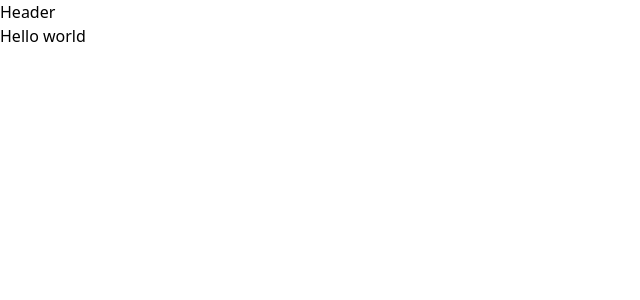
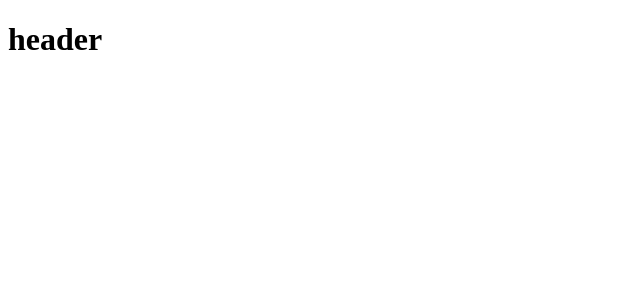
Before and after one commit to Jon-Felipe/EventsChamp, a React (Create React App) app in the folder client/: page / in a window 1280 px wide. Shown: the top 300 px of the page, without its empty margins (0-640 px from the left). Built offline with nearby package versions, Linux system fonts and the light colour scheme; the HTML template or start-up script is replaced by a standard one.

Commit message:
Removed Tailwind

```diff
--- a/client/package.json
+++ b/client/package.json
@@ -8,6 +8,7 @@
     "@testing-library/user-event": "^13.5.0",
     "react": "^18.2.0",
     "react-dom": "^18.2.0",
+    "react-icons": "^4.7.1",
     "react-scripts": "5.0.1",
     "web-vitals": "^2.1.4"
   },
@@ -34,8 +35,5 @@
       "last 1 firefox version",
       "last 1 safari version"
     ]
-  },
-  "devDependencies": {
-    "tailwindcss": "^3.2.4"
   }
 }
--- a/client/src/App.js
+++ b/client/src/App.js
@@ -7,7 +7,6 @@ function App() {
   return (
     <div>
       <Header />
-      <h1>Hello world</h1>
     </div>
   );
 }
--- a/client/src/components/Header.jsx
+++ b/client/src/components/Header.jsx
@@ -1,7 +1,14 @@
 import React from 'react';
 
+// extra
+import { FaBars, FaTimes } from 'react-icons/fa';
+
 const Header = () => {
-  return <div>Header</div>;
+  return (
+    <div>
+      <h1>header</h1>
+    </div>
+  );
 };
 
 export default Header;
--- a/client/tailwind.config.js
+++ /dev/null
@@ -1,8 +0,0 @@
-/** @type {import('tailwindcss').Config} */
-module.exports = {
-  content: ['./src/**/*.{js,jsx,ts,tsx}'],
-  theme: {
-    extend: {},
-  },
-  plugins: [],
-};
```
Also changed, not shown: 1 other file (tests, documents, lock files or other folders).
